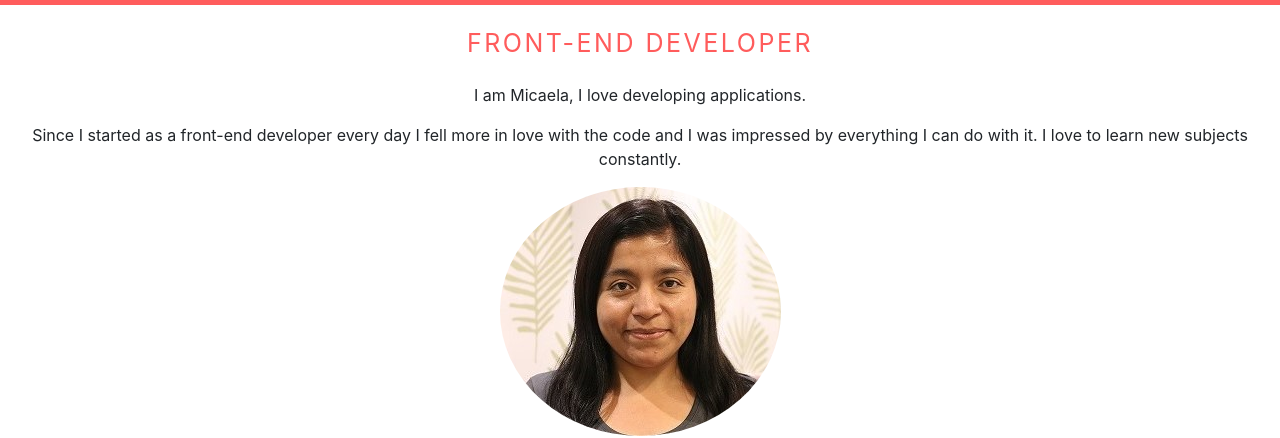
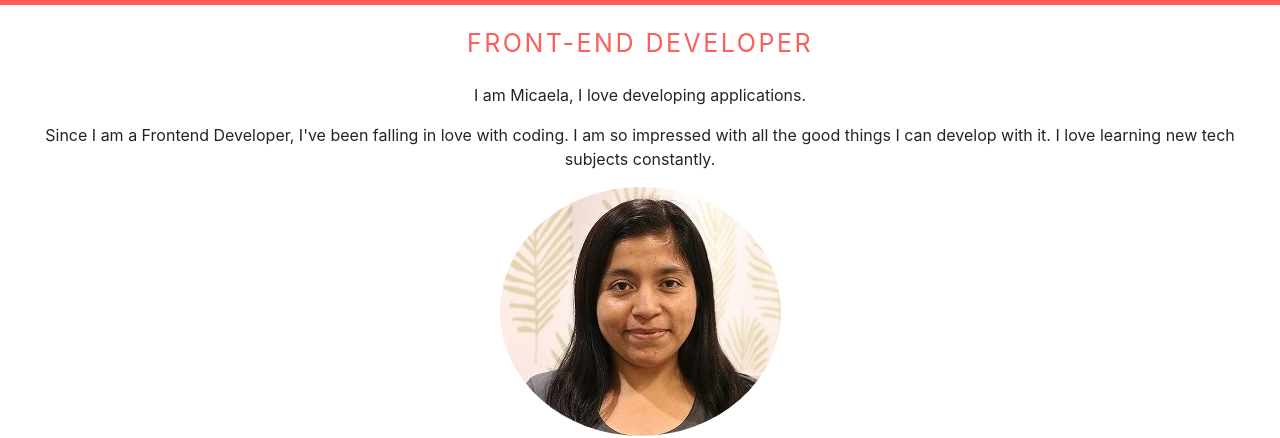
Before and after one commit to MicaelaSuarezCortez/portafolio, a plain HTML site: page index.html in a window 1280 px wide. Shown: the part 61-499 px from the top of the page. Drawn offline with nearby package versions, Linux system fonts and the light colour scheme.

Commit message:
modifying the description of the section "about me"

```diff
--- a/index.html
+++ b/index.html
@@ -42,9 +42,8 @@
         <p class="col col-xs-12 text-center">I am Micaela, I love developing applications.</p>
       </div>
       <div class="row">
-        <p class="col col-xs-12 text-center">Since I started as a front-end developer every day I fell more in love with
-          the code and I was impressed by everything I can do with it.
-          I love to learn new subjects constantly.
+        <p class="col col-xs-12 text-center">Since I am a Frontend Developer, I've been falling in love with coding. I am so impressed with all the good things I can develop with it.
+          I love learning new tech subjects constantly.
         </p>
       </div>
 
```
